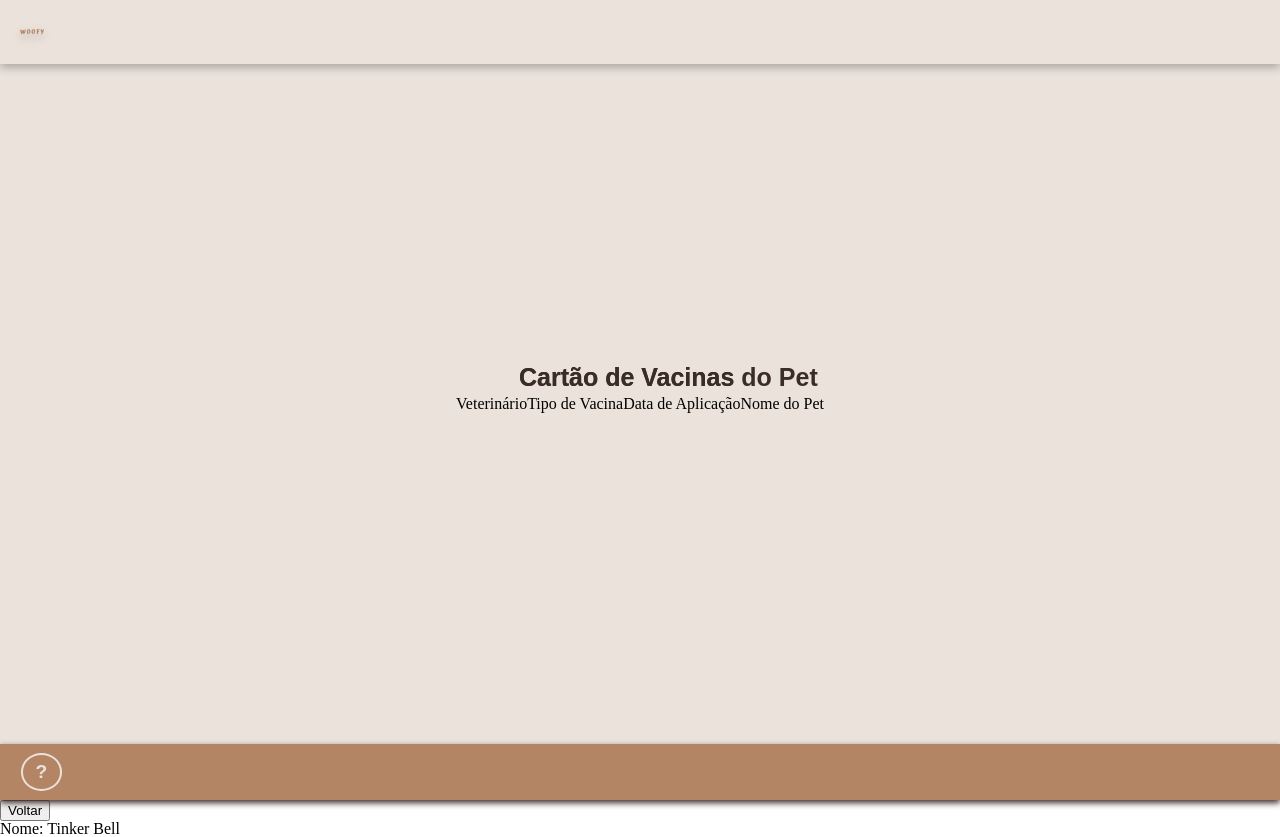
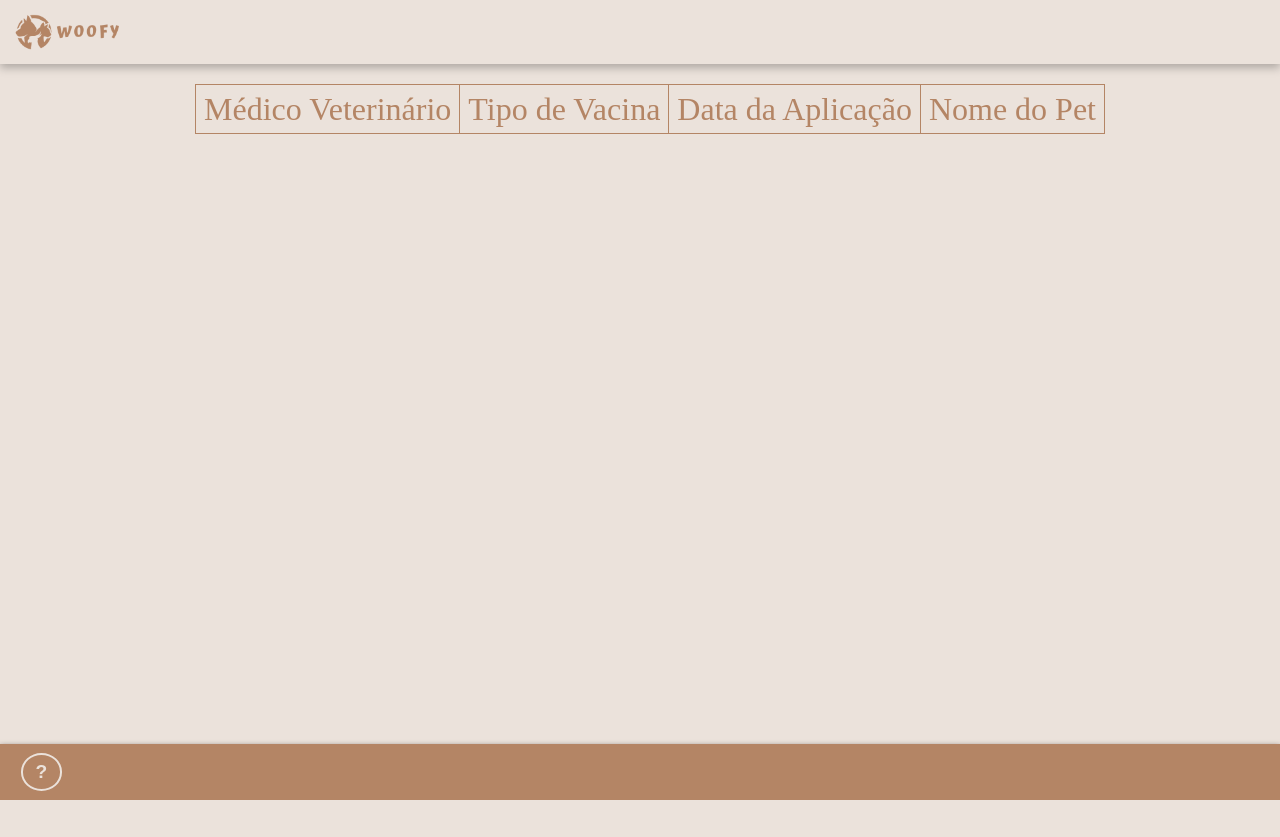
Before and after one commit to LucasGdBS/PuppyCore, a Django app: page /cartaoVacinas/ in a window 1280 px wide. After the commit the page ends 800 px from the top, so only its background shows below. Run offline with Django 4.2, Linux system fonts and the light colour scheme; data that the repository does not hold is empty.

Commit message:
Ajeitei as páginas do ADM e TUTOR e fiz o Cartão de Vacinas

```diff
--- a/projeto_puppy_core/app_puppy_core/static/app_puppy_core/home.css
+++ b/projeto_puppy_core/app_puppy_core/static/app_puppy_core/home.css
@@ -55,6 +55,7 @@
     background: #3A2D27;
     color: #EBE2DB;
 }
+
 
 .site-main{
     display: flex;
--- a/projeto_puppy_core/app_puppy_core/static/app_puppy_core/verVacina.css
+++ b/projeto_puppy_core/app_puppy_core/static/app_puppy_core/verVacina.css
@@ -1,3 +1,34 @@
+.table-container {
+    display: flex;
+    flex-wrap: wrap;
+    margin: -10px;
+    background: #EBE2DB;
+}
+
+.table-container > div {
+    flex: 1;
+    padding: 10px;
+    background: #EBE2DB;
+}
+
+table {
+    border-collapse: collapse;
+    width: 100%;
+    background: #EBE2DB;
+}
+
+td, th {
+    padding: 8px;
+    text-align: left;
+    border: 1px solid #B48565;
+    background: #EBE2DB;
+}
+
+.table-container .table2 {
+    margin-left: 20px;
+    background: #EBE2DB;
+}
+
 .site-header{
     display: flex;
     height: 8vh;
@@ -75,10 +106,11 @@
 
 .center-container {
     display: flex;
-    flex-wrap: wrap;
+    flex-direction: column;
+    justify-content: flex-start;
     align-items: center;
-    justify-content: center;
-}
+    height: 100%;
+  }
 
 
 @media only screen and (max-width: 550px){
--- a/projeto_puppy_core/app_puppy_core/templates/tutor/verVacinas.html
+++ b/projeto_puppy_core/app_puppy_core/templates/tutor/verVacinas.html
@@ -10,55 +10,56 @@
     <link href="{% static 'app_puppy_core/reset.css' %}" rel="stylesheet">
 
     <style>
-    h1{
-        font-size: 25px;
-        font-family: 'Poppins', sans-serif;
-        color: #3A2D27;
-        font-weight: bold;
-        position: absolute; top: 365px; left: 519px;
+  table {
+    border-collapse: collapse;
+    margin: 0 auto;
+    max-width: 100%;
   }
-    h3{
-        font-size: 32px;
-        font-family: 'Script Regular', script;
-        color: #3A2D27;
-        font-weight: bold;
-        position: absolute; top: 390px; left: 670px;
+  th, td {
+    border: 1px solid #B48565;
+    padding: 8px;
+    text-align: center;
+  }
+  th {
+    background-color: #EBE2DB;
+    color: #B48565;
   }
   h4{
         font-family: 'Poppins', sans-serif;
-        color: #EBE2DB;
+        color: #B48565;
         font-weight: bold;
+        left: 100px;
     }
+
 
 </style>
 </head>
 <body>
     <header class="site-header">
-        <img alt="Nome da Logo" onclick="window.location.replace('/home/')" class="logo" src="{% static 'app_puppy_core/images/woof2.png' %}" >
+        <img alt="Woof" onclick="window.location.replace('/homeTutor/')" src="{% static 'app_puppy_core/images/logomaisnome.png' %}" >
     </header>
-    <h1>Cartão de Vacinas do Pet</h1>
     <main class="site-main">
         <div class="center-container">
+            <div class="text">
+                <div class="table-container">
+                    <div class="table1">
                         <table>
-                <thead>
                             <tr>
-                    <th>Veterinário</th>
+                                <th>Médico Veterinário</th>
                                 <th>Tipo de Vacina</th>
-                    <th>Data de Aplicação</th>
+                                <th>Data da Aplicação</th>
                                 <th>Nome do Pet</th>
                             </tr>
-                </thead>
                         </table>
                     </div>
+
     </main>
     <footer class="site-footer">
         <div class="button-container-footer">
             <button type="button" class="button-base-footer" onclick="aviso()">?</button>
         </div>
     </footer>
-    <button type="button"  onclick="window.location.replace('http://127.0.0.1:8000/homeTutor/')">Voltar</button>
-    <h1>Cartão de Vacinas</h1>
-    <h2>Nome: {{nomePet}}</h2>
+
 
     {% for item in dados %}
     {{ item.nomeVeterinario }}, {{ item.tipoVacina }}, {{item.dataVacina}}</br>
```
Also changed, not shown: projeto_puppy_core/app_puppy_core/static/app_puppy_core/homeAdm.css (+117 -36 lines), projeto_puppy_core/app_puppy_core/static/app_puppy_core/homeTutor.css (+109 -28 lines), projeto_puppy_core/app_puppy_core/templates/clinica/home.html (+1 -14 lines), projeto_puppy_core/app_puppy_core/templates/clinica/homeAdm.html (+10 -4 lines), projeto_puppy_core/app_puppy_core/templates/tutor/homeTutor.html (+8 -3 lines), projeto_puppy_core/app_puppy_core/static/app_puppy_core/images/TABELA.png (added), projeto_puppy_core/app_puppy_core/static/app_puppy_core/images/WOOFy.png (added). Lines whose indentation alone changed are shown as unchanged.
